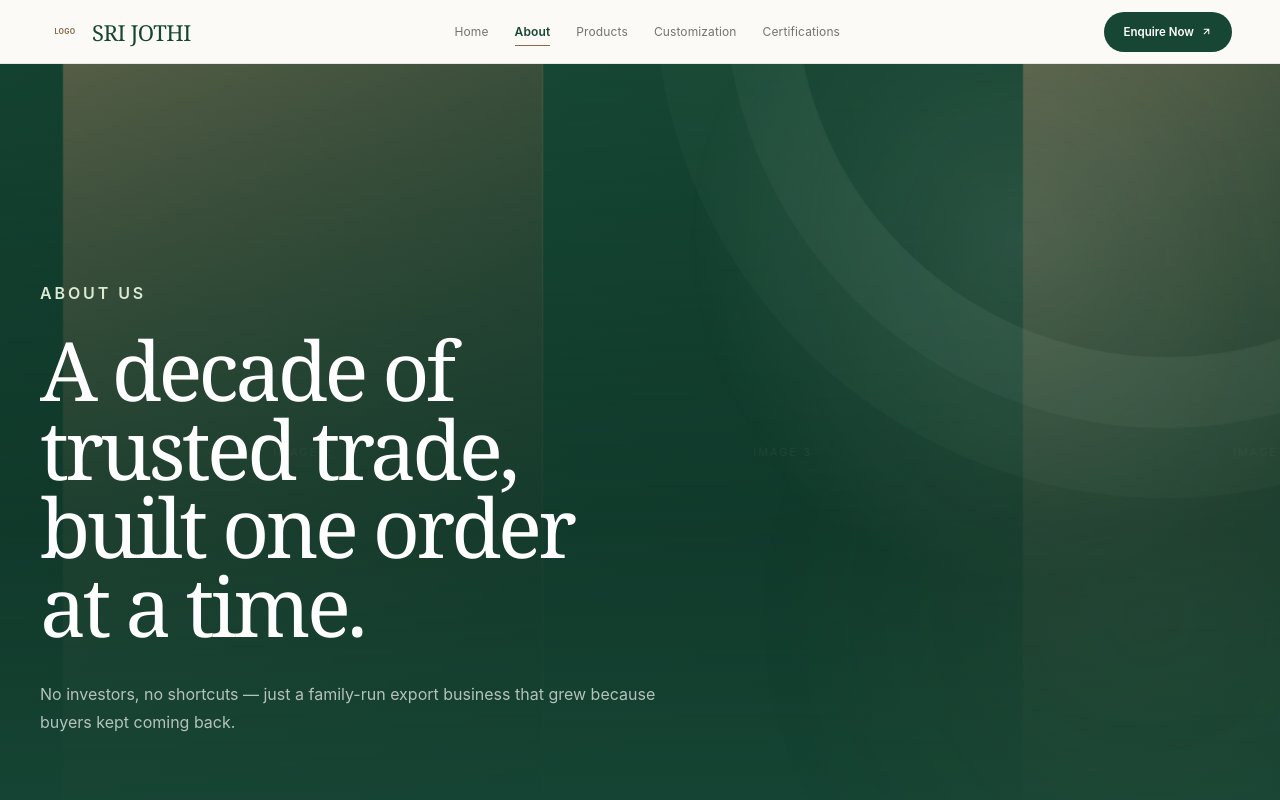
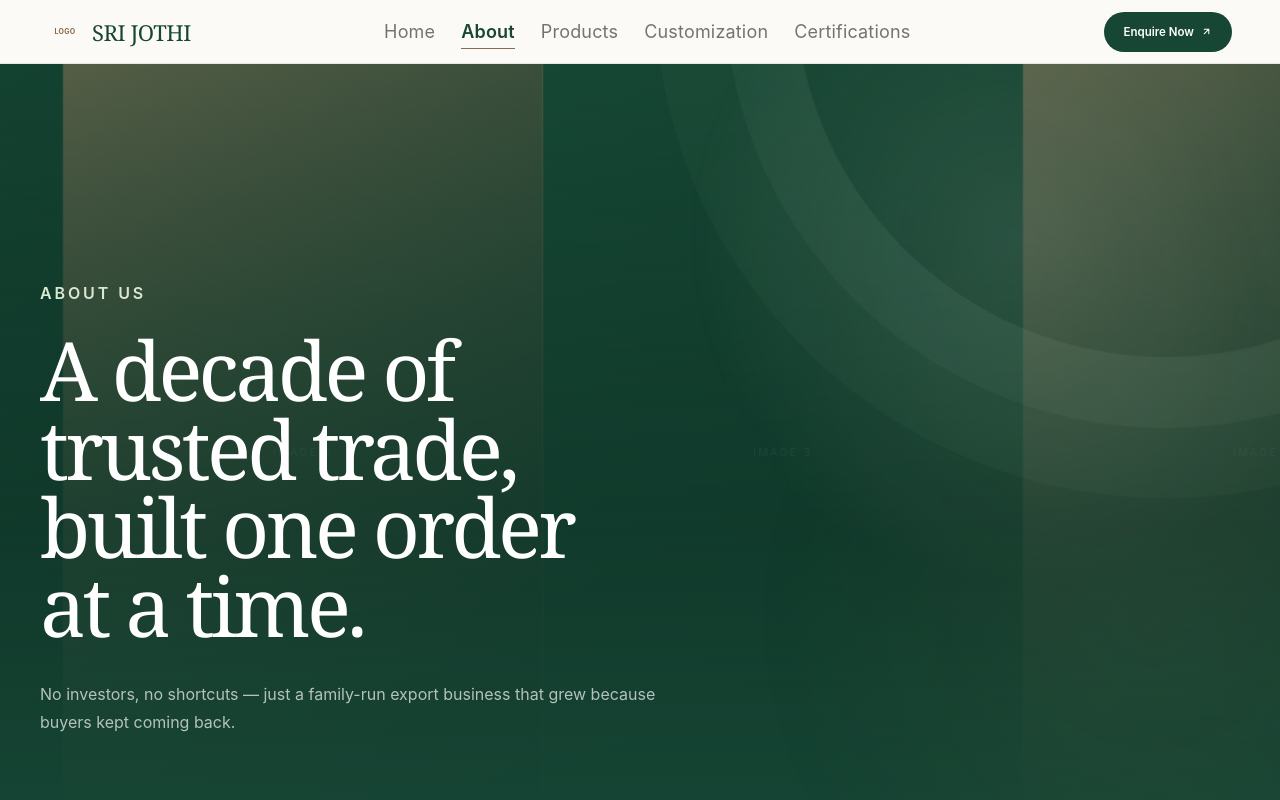
Before and after one commit to Lokesh-5618/sri-jothi-site, a React (Vite) app: page /about in a window 1280 px wide. Shown: the top 800 px of the page. Built offline with nearby package versions, Linux system fonts and the light colour scheme.

Commit message:
Update index.css

```diff
--- a/src/index.css
+++ b/src/index.css
@@ -171,7 +171,7 @@ section { padding: var(--space-section) 0; }
   text-transform: uppercase;
   flex-shrink: 0;
 }
-.navlinks { display: flex; gap: 26px; font-size: 12px; align-items: center; }
+.navlinks { display: flex; gap: 26px; font-size: 18px; align-items: center; }
 .navlinks a {
   opacity: .62;
   transition: opacity .25s;
```
